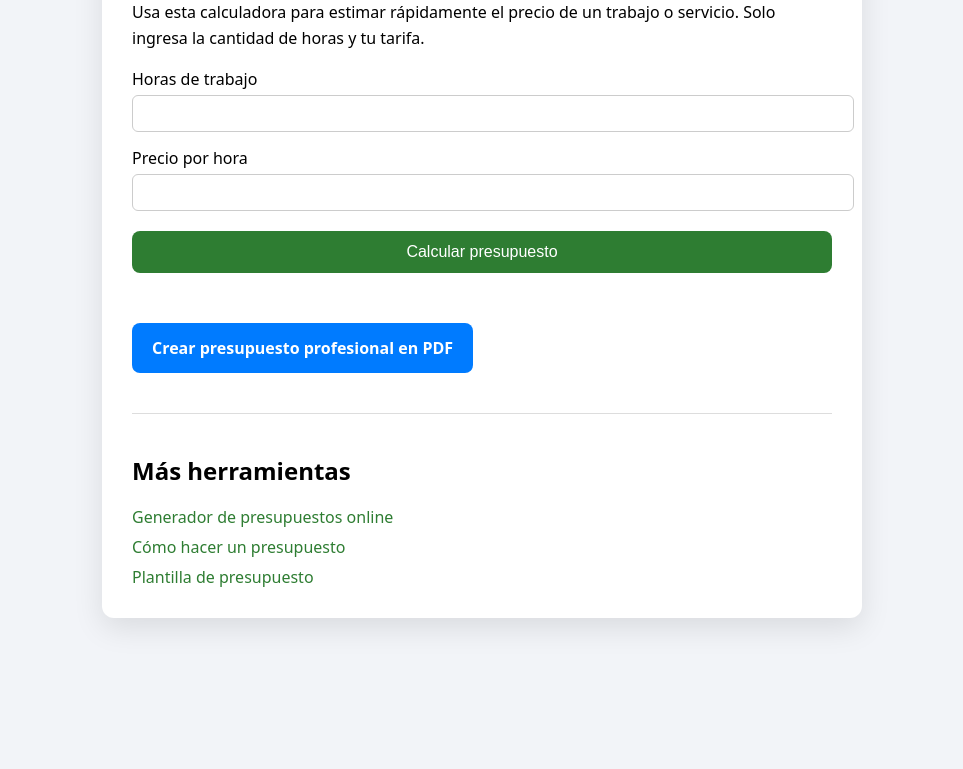
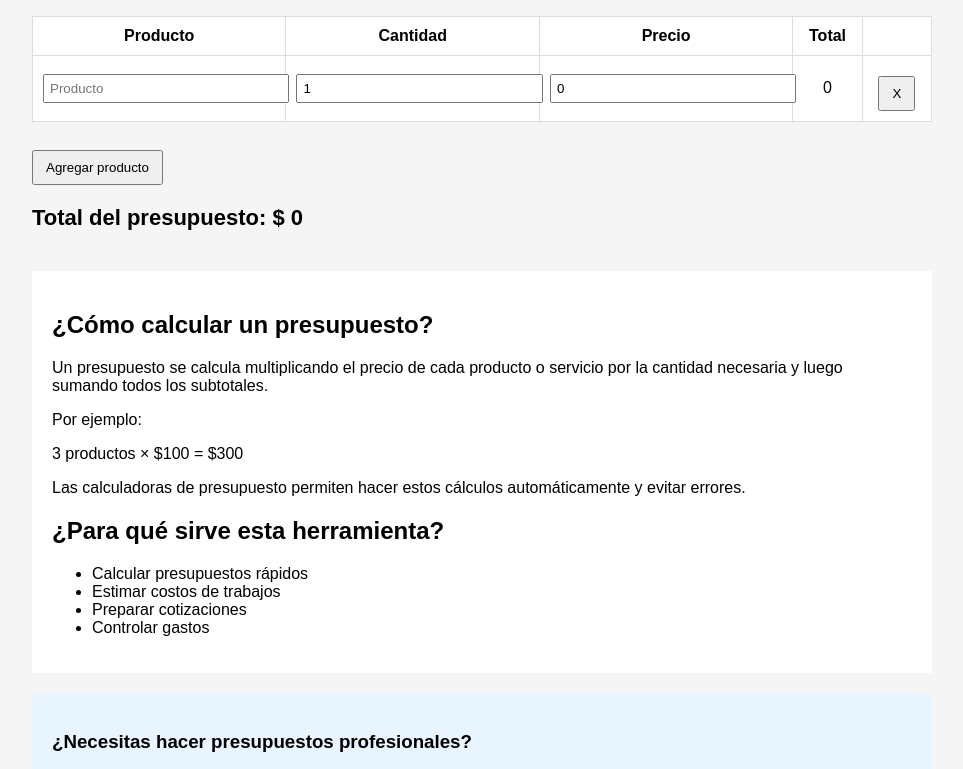
Before and after one commit to PresuSimple/presusimple.github.io, a plain HTML site: page calculadora-de-presupuesto.html in a window 1280 px wide. Shown: the part 140-909 px from the top of the page, without its empty margins (158-1121 px from the left). Before the commit the page ends 800 px from the top, so only its background shows below. Drawn offline with Linux system fonts and the light colour scheme.

Commit message:
Update calculadora-de-presupuesto.html

```diff
--- a/calculadora-de-presupuesto.html
+++ b/calculadora-de-presupuesto.html
@@ -1,145 +1,164 @@
 <!DOCTYPE html>
 <html lang="es">
 <head>
-
 <meta charset="UTF-8">
-
-<title>Calculadora de presupuesto online (gratis)</title>
-
-<meta name="description" content="Calcula el precio de un trabajo o servicio fácilmente. Usa esta calculadora de presupuesto online gratis para estimar costos rápidamente.">
-
 <meta name="viewport" content="width=device-width, initial-scale=1.0">
 
-<link rel="canonical" href="https://presusimple.github.io/calculadora-de-presupuesto.html">
+<title>Calculadora de Presupuestos Online | Gratis</title>
+
+<meta name="description" content="Calcula presupuestos online gratis. Agrega productos, cantidades e impuestos y obtén el total automáticamente.">
 
 <style>
 
 body{
-font-family:system-ui;
-background:#f2f4f8;
-margin:0;
-padding:30px;
-}
-
-.container{
-max-width:700px;
+font-family: Arial, sans-serif;
+max-width:900px;
 margin:auto;
-background:white;
-padding:30px;
-border-radius:12px;
-box-shadow:0 10px 30px rgba(0,0,0,0.1);
+padding:20px;
+background:#f5f5f5;
 }
 
 h1{
-margin-bottom:10px;
+text-align:center;
 }
 
-p{
-line-height:1.6;
+table{
+width:100%;
+border-collapse:collapse;
+background:white;
+margin-top:20px;
 }
 
-label{
-display:block;
-margin-top:15px;
+th,td{
+border:1px solid #ddd;
+padding:10px;
+text-align:center;
 }
 
 input{
 width:100%;
-padding:10px;
-margin-top:5px;
-border-radius:6px;
-border:1px solid #ccc;
+padding:5px;
 }
 
 button{
-margin-top:20px;
-padding:12px;
-background:#2e7d32;
-color:white;
-border:none;
-border-radius:8px;
+padding:8px 12px;
 cursor:pointer;
-width:100%;
-font-size:16px;
+margin-top:10px;
 }
 
-.resultado{
+.total{
+font-size:22px;
 margin-top:20px;
-font-size:24px;
-font-weight:700;
-color:#2e7d32;
+font-weight:bold;
 }
 
-.boton{
-display:inline-block;
-margin-top:30px;
-padding:14px 20px;
-background:#007bff;
-color:white;
-text-decoration:none;
-border-radius:8px;
-font-weight:600;
+.seo{
+background:white;
+padding:20px;
+margin-top:40px;
 }
 
-.links{
-margin-top:40px;
-border-top:1px solid #ddd;
-padding-top:20px;
-}
-
-.links a{
-display:block;
-margin-top:8px;
-color:#2e7d32;
-text-decoration:none;
+.cta{
+background:#e8f4ff;
+padding:20px;
+margin-top:20px;
+border-radius:6px;
 }
 
 </style>
 
 </head>
-
 <body>
 
-<div class="container">
-
-<h1>Calculadora de presupuesto</h1>
+<h1>Calculadora de Presupuestos</h1>
 
 <p>
-Usa esta calculadora para estimar rápidamente el precio de un trabajo o servicio.
-Solo ingresa la cantidad de horas y tu tarifa.
+Usa esta calculadora gratuita para crear presupuestos rápidamente agregando productos, cantidades y precios.
+Ideal para trabajos, ventas o servicios.
 </p>
 
-<label>Horas de trabajo</label>
-<input type="number" id="horas">
+<table id="tabla">
 
-<label>Precio por hora</label>
-<input type="number" id="precio">
+<thead>
+<tr>
+<th>Producto</th>
+<th>Cantidad</th>
+<th>Precio</th>
+<th>Total</th>
+<th></th>
+</tr>
+</thead>
 
-<button onclick="calcular()">Calcular presupuesto</button>
+<tbody id="items">
 
-<div class="resultado" id="resultado"></div>
+<tr>
+<td><input type="text" placeholder="Producto"></td>
+<td><input type="number" value="1" onchange="calcular()"></td>
+<td><input type="number" value="0" onchange="calcular()"></td>
+<td class="subtotal">0</td>
+<td><button onclick="eliminar(this)">X</button></td>
+</tr>
 
-<a class="boton" href="https://presusimple.github.io/">
-Crear presupuesto profesional en PDF
-</a>
+</tbody>
 
-<div class="links">
+</table>
 
-<h2>Más herramientas</h2>
+<br>
 
-<a href="https://presusimple.github.io/">
-Generador de presupuestos online
-</a>
+<button onclick="agregar()">Agregar producto</button>
 
-<a href="https://presusimple.github.io/como-hacer-un-presupuesto.html">
-Cómo hacer un presupuesto
-</a>
+<div class="total">
+Total del presupuesto: $ <span id="total">0</span>
+</div>
 
-<a href="https://presusimple.github.io/plantilla-de-presupuesto.html">
-Plantilla de presupuesto
-</a>
+<div class="seo">
+
+<h2>¿Cómo calcular un presupuesto?</h2>
+
+<p>
+Un presupuesto se calcula multiplicando el precio de cada producto o servicio por la cantidad necesaria
+y luego sumando todos los subtotales.
+</p>
+
+<p>
+Por ejemplo:
+</p>
+
+<p>
+3 productos × $100 = $300
+</p>
+
+<p>
+Las calculadoras de presupuesto permiten hacer estos cálculos automáticamente y evitar errores.
+</p>
+
+<h2>¿Para qué sirve esta herramienta?</h2>
+
+<ul>
+<li>Calcular presupuestos rápidos</li>
+<li>Estimar costos de trabajos</li>
+<li>Preparar cotizaciones</li>
+<li>Controlar gastos</li>
+</ul>
 
 </div>
+
+<div class="cta">
+
+<h3>¿Necesitas hacer presupuestos profesionales?</h3>
+
+<p>
+Esta calculadora sirve para cálculos rápidos.
+Si necesitas generar presupuestos para enviar a clientes de forma profesional puedes usar:
+</p>
+
+<p>
+<a href="https://presusimple.com">PresuSimple</a>
+</p>
+
+<p>
+Una herramienta online para crear presupuestos en segundos.
+</p>
 
 </div>
 
@@ -147,17 +166,49 @@ Plantilla de presupuesto
 
 function calcular(){
 
-const horas = Number(document.getElementById("horas").value);
-const precio = Number(document.getElementById("precio").value);
+let filas = document.querySelectorAll("#items tr");
+let total = 0;
 
-if(horas <= 0 || precio <= 0){
-document.getElementById("resultado").innerText = "Ingresa valores válidos";
-return;
+filas.forEach(fila => {
+
+let cantidad = fila.children[1].children[0].value;
+let precio = fila.children[2].children[0].value;
+
+let subtotal = cantidad * precio;
+
+fila.querySelector(".subtotal").innerText = subtotal;
+
+total += subtotal;
+
+});
+
+document.getElementById("total").innerText = total;
+
 }
 
-const total = horas * precio;
+function agregar(){
 
-document.getElementById("resultado").innerText = "Total estimado: $" + total;
+let tabla = document.getElementById("items");
+
+let fila = document.createElement("tr");
+
+fila.innerHTML = `
+<td><input type="text" placeholder="Producto"></td>
+<td><input type="number" value="1" onchange="calcular()"></td>
+<td><input type="number" value="0" onchange="calcular()"></td>
+<td class="subtotal">0</td>
+<td><button onclick="eliminar(this)">X</button></td>
+`;
+
+tabla.appendChild(fila);
+
+}
+
+function eliminar(btn){
+
+btn.parentNode.parentNode.remove();
+
+calcular();
 
 }
 
```
